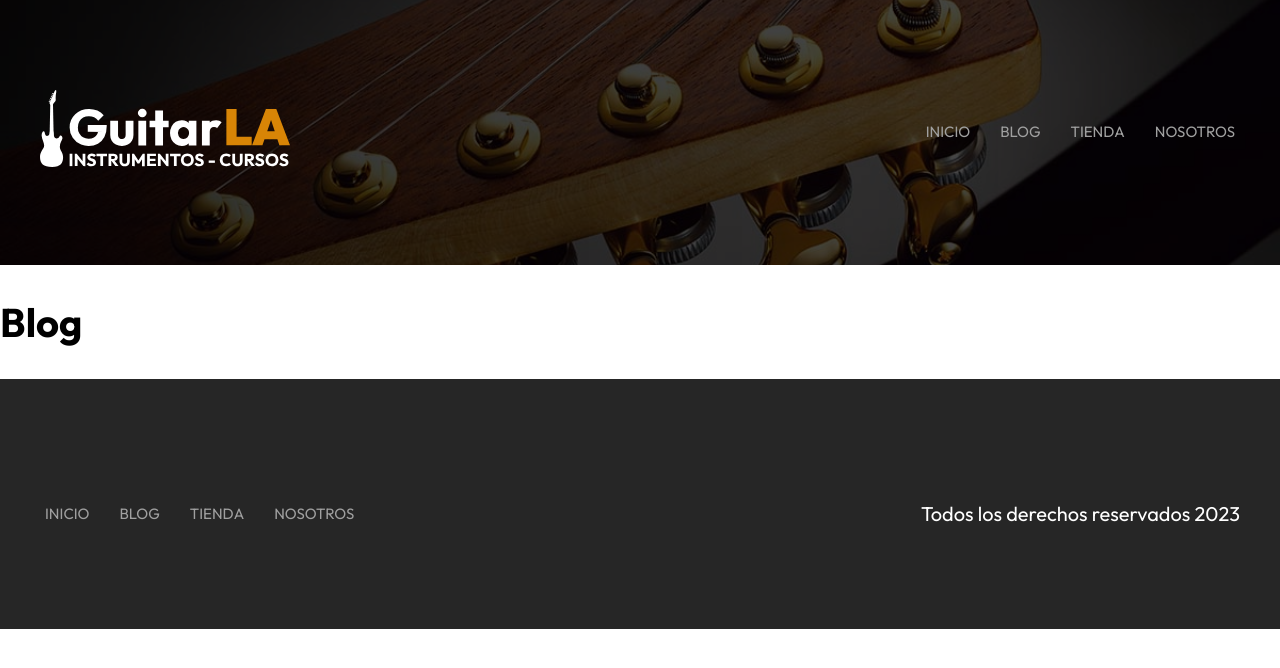
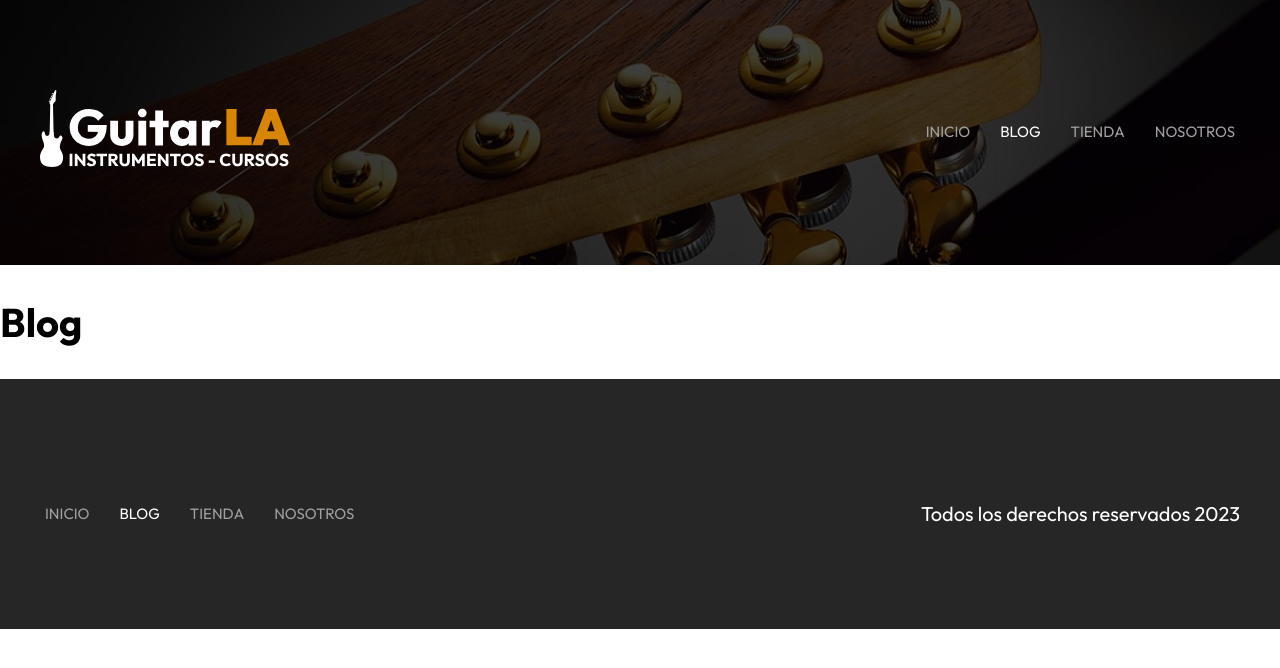
Before and after one commit to Rexpeto/guitarla-nextjs, a Next.js app: page /blog in a window 1280 px wide. Shown: the top 668 px of the page. Built offline with nearby package versions, Linux system fonts and the light colour scheme.

Commit message:
Ruta activa

```diff
--- a/components/navegacion.js
+++ b/components/navegacion.js
@@ -1,13 +1,33 @@
 import Link from "next/link";
+import { useRouter } from "next/router";
 import styles from "../styles/navegacion.module.css";
 
 const Navegacion = () => {
+    const { route } = useRouter();
+
     return (
         <nav className={styles.navegacion}>
-            <Link href="/">Inicio</Link>
-            <Link href="/blog">Blog</Link>
-            <Link href="/tienda">Tienda</Link>
-            <Link href="/nosotros">Nosotros</Link>
+            <Link href="/" className={route === "/" ? styles.active : ""}>
+                Inicio
+            </Link>
+            <Link
+                href="/blog"
+                className={route === "/blog" ? styles.active : ""}
+            >
+                Blog
+            </Link>
+            <Link
+                href="/tienda"
+                className={route === "/tienda" ? styles.active : ""}
+            >
+                Tienda
+            </Link>
+            <Link
+                href="/nosotros"
+                className={route === "/nosotros" ? styles.active : ""}
+            >
+                Nosotros
+            </Link>
         </nav>
     );
 };
```
